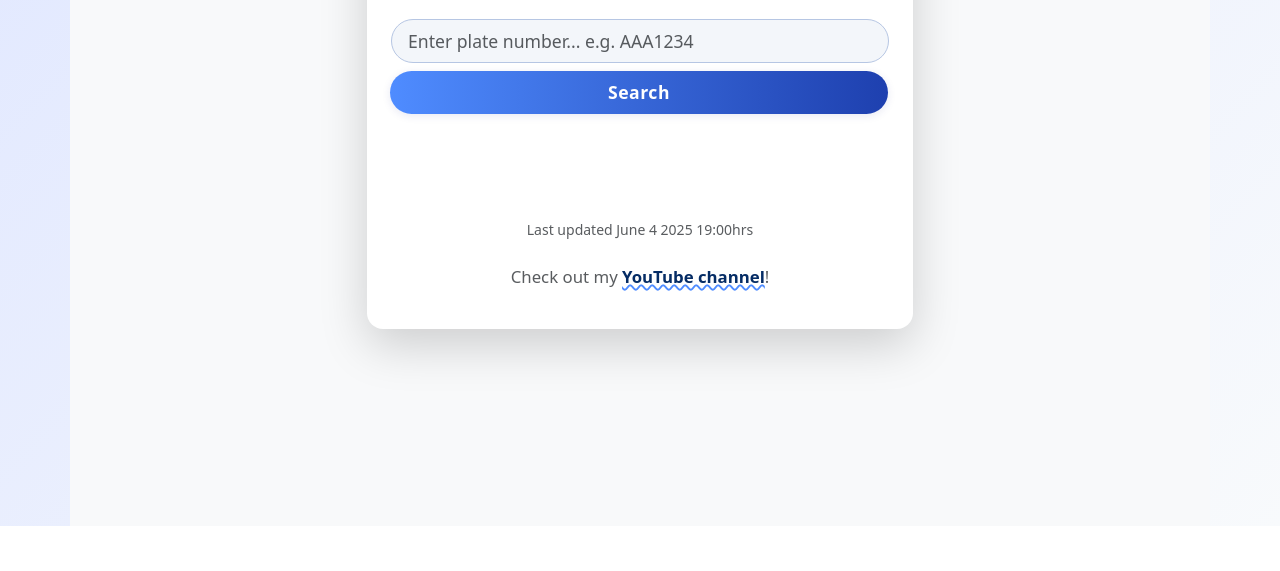
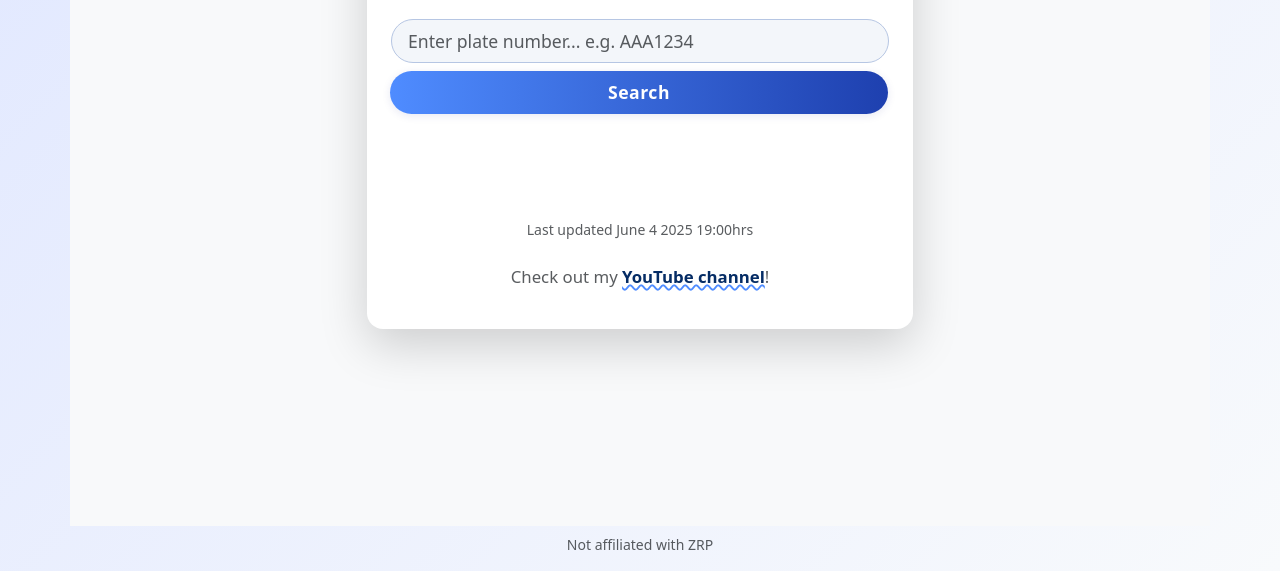
Before and after one commit to omryzw/regnumberfinder, a plain HTML site: page index.html in a window 1280 px wide. Shown: the part 274-845 px from the top of the page. Before the commit the page ends 800 px from the top, so only its background shows below. Drawn offline with nearby package versions, Linux system fonts and the light colour scheme.

Commit message:
Add disclaimer about non-affiliation with ZRP

```diff
--- a/index.html
+++ b/index.html
@@ -48,6 +48,7 @@
       </div>
     </div>
   </div>
+  <div class="text-center text-muted small mb-3 mt-2">Not affiliated with ZRP</div>
   <script src="plateNumbers.js"></script>
   <script src="main.js"></script>
   <script src="https://cdn.jsdelivr.net/npm/bootstrap@5.3.0/dist/js/bootstrap.bundle.min.js"></script>
```
